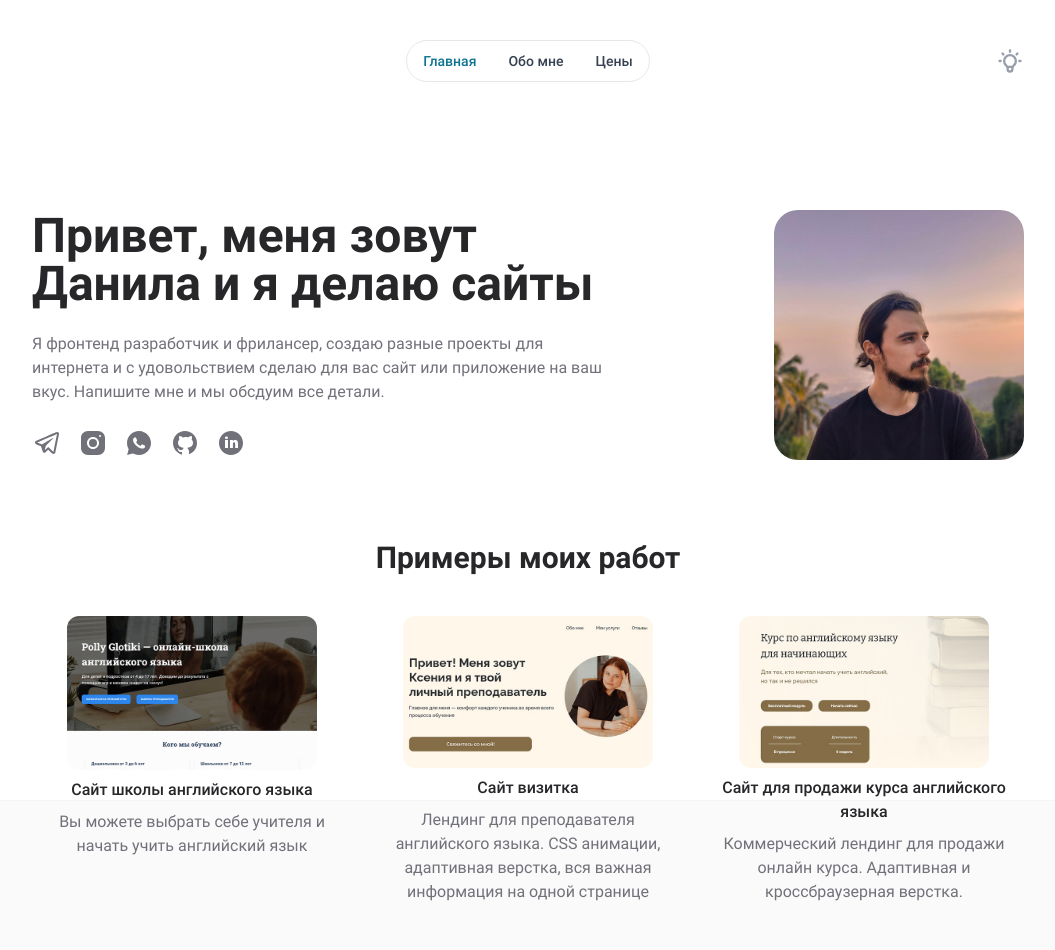
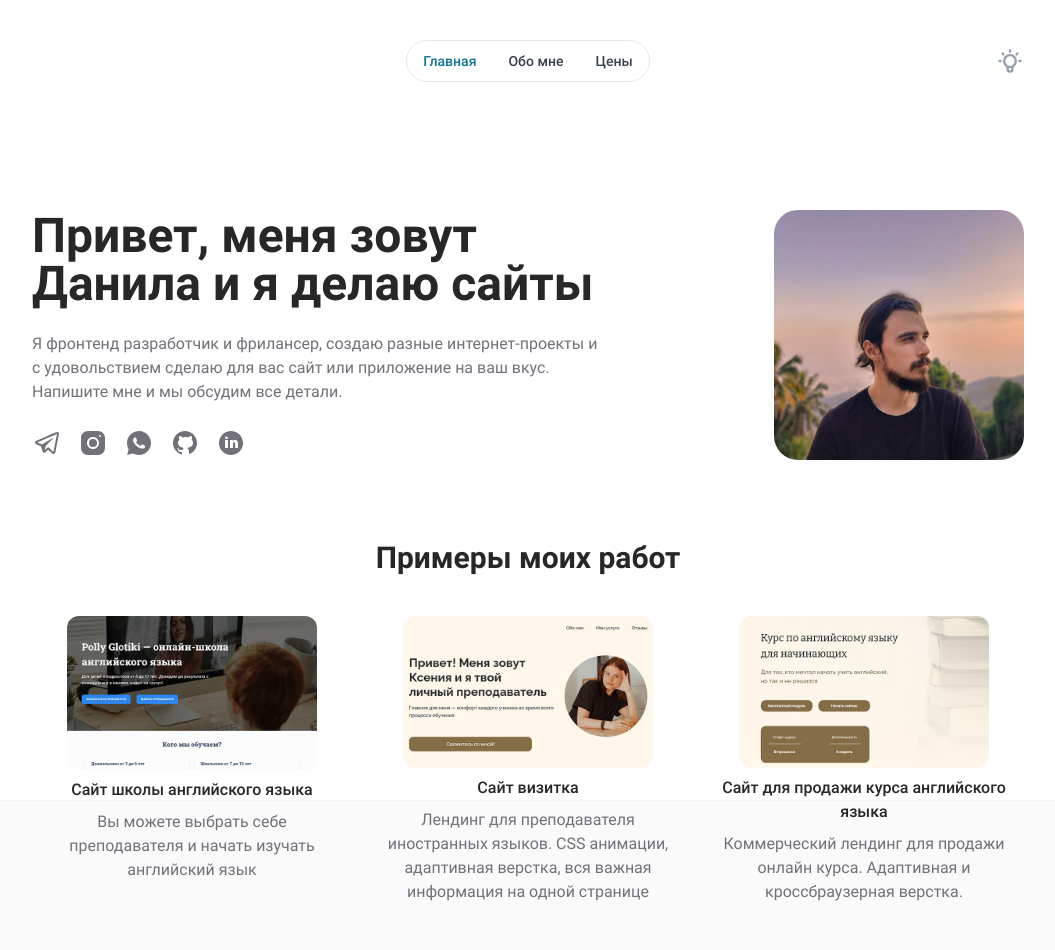
Before and after one commit to dorogan1510/My_personal_site, a Next.js app: page / in a window 1280 px wide. Shown: the top 950 px of the page, without its empty margins (112-1167 px from the left). Built offline with nearby package versions, Linux system fonts and the light colour scheme.

Commit message:
Fix (mistakes)

```diff
--- a/app/page.tsx
+++ b/app/page.tsx
@@ -16,9 +16,9 @@ export default function Home() {
                         </h1>
                         <p className='my-6 text-base text-zinc-500 text[#8b8b94] dark:text-zinc-400 '>
                             Я фронтенд разработчик и фрилансер, создаю разные
-                            проекты для интернета и с удовольствием сделаю для
-                            вас сайт или приложение на ваш вкус. Напишите мне и
-                            мы обсдуим все детали.
+                            интернет-проекты и с удовольствием сделаю для вас
+                            сайт или приложение на ваш вкус. Напишите мне и мы
+                            обсудим все детали.
                         </p>
                         <div className='flex flex-row justify-start gap-4'>
                             <Link
--- a/components/ProjectMap.tsx
+++ b/components/ProjectMap.tsx
@@ -17,7 +17,7 @@ const ALL_PROJECTS_TEXT = [
     {
         id: 1,
         h2text: 'Сайт школы английского языка',
-        p2text: 'Вы можете выбрать себе учителя и начать учить английский язык',
+        p2text: 'Вы можете выбрать себе преподавателя и начать изучать английский язык',
         litext: ['JS ES6+', 'SASS', 'Laravel Mix'],
         githubUrl: 'https://github.com/dorogan1510/englishSchoolSite',
         externalUrl: 'https://pollyglotiki.com/',
@@ -26,7 +26,7 @@ const ALL_PROJECTS_TEXT = [
     {
         id: 2,
         h2text: 'Сайт визитка',
-        p2text: 'Лендинг для преподавателя английского языка. CSS анимации, адаптивная верстка, вся важная информация на одной странице',
+        p2text: 'Лендинг для преподавателя иностранных языков. CSS анимации, адаптивная верстка, вся важная информация на одной странице',
         litext: ['JS ES6+', 'SASS', 'Laravel Mix', 'CSS animations'],
         githubUrl: 'https://github.com/dorogan1510/web_card',
         externalUrl: 'https://easyenglishyou.ru/morkoovochka',
```
